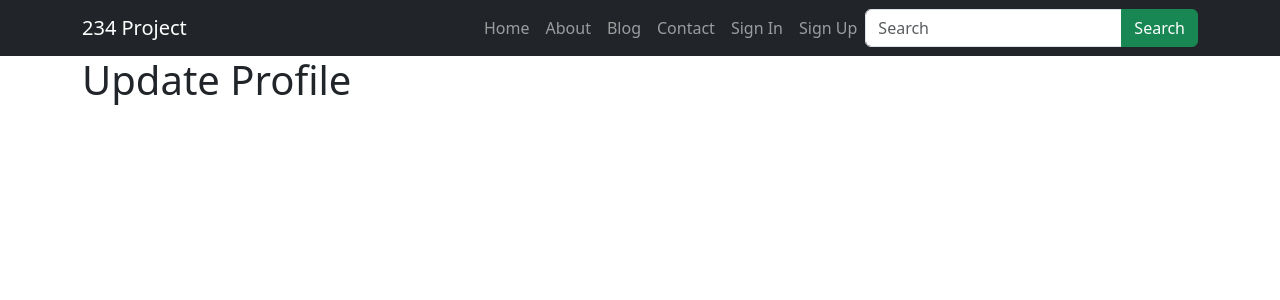
After one commit to Akhtaruzzaman-Russel/blog, a PHP site: page /update-profile.php in a window 1280 px wide. The commit adds this page. Shown: the top 300 px of the page. Run offline with PHP 8.4, Linux system fonts and the light colour scheme; some libraries are stand-ins or nearby versions.

Commit message:
52620241245

```diff
--- a/navbar.php
+++ b/navbar.php
@@ -25,27 +25,35 @@
         <li class="nav-item">
           <a class="nav-link <?= $filename === 'contact.php' ? 'active' : null ?>  " href= "./contact.php" >Contact</a>
         </li>
+
+        <!-- Used Email Login Session -->
+
+        <?php   if(!isset($_SESSION['email'])) {?>
         <li class="nav-item">
           <a class="nav-link <?= $filename === 'signin.php' ? 'active' : null ?>  " href= "./signin.php" >Sign In</a>
         </li>
         <li class="nav-item">
           <a class="nav-link <?= $filename === 'signup.php' ? 'active' : null ?>  " href= "./signup.php" >Sign Up</a>
         </li>
-
+        <?php  } else{ ?>
 
         <li class="nav-item dropdown">
           <a class="nav-link dropdown-toggle" href="#" role="button" data-bs-toggle="dropdown" aria-expanded="false">
-            Dropdown
+
+            <?php echo $_SESSION['name']; ?>
+
           </a>
           <ul class="dropdown-menu">
-            <li><a class="dropdown-item" href="#">Update Profile </a></li>
-            <li><a class="dropdown-item" href="#">Profile Picture</a></li>
-            <li><a class="dropdown-item" href="#">Change Password</a></li>
+            <li><a class="dropdown-item" href="./update-profile.php">Update Profile </a></li>
+            <li><a class="dropdown-item" href="./profile-picture.php">Profile Picture</a></li>
+            <li><a class="dropdown-item" href="./change-password.php">Change Password</a></li>
 
             <li><hr class="dropdown-divider"></li>
             <li><a class="dropdown-item" href="signout.php">Sign Out</a></li>
           </ul>
         </li>
+
+        <?php  }?>
 
       </ul>
       <div>
--- a/signup.php
+++ b/signup.php
@@ -2,6 +2,10 @@
 <?php
 require_once "header.php";
 require_once "./classes/signup.php";
+
+if (isset($_SESSION['email'])) {
+    header("location: ./");
+}
 
 use classes\signup\signup as signup;
 
--- /dev/null
+++ b/update-profile.php
@@ -0,0 +1,26 @@
+
+<?php
+require_once "header.php";
+
+
+?>
+
+
+    <div class="container">
+        <div class="row">
+            <div class="col-md-12">
+            <h1>Update Profile </h1>
+            </div>
+        </div>
+    </div>
+
+
+
+
+
+
+
+  <?php
+
+  require_once "footer.php";
+   ?>
```
Also changed, not shown: change-password.php (added, +26 -0 lines), profile-picture.php (added, +26 -0 lines), signin.php (+8 -0 lines).
